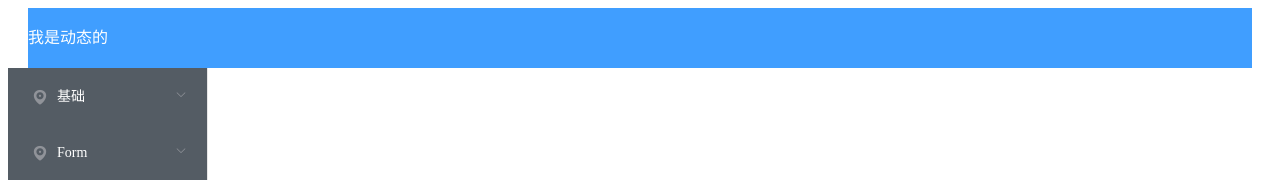
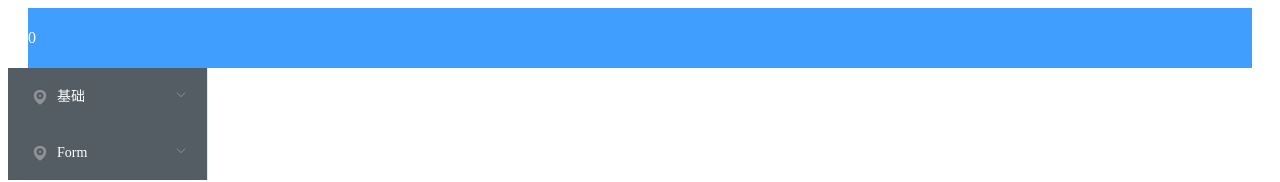
Before and after one commit to gmm2339/myvue, a Vue app in the folder vue_router_elementui/: page / in a window 1280 px wide. Shown: the top 182 px of the page. Built offline with nearby package versions, Linux system fonts and the light colour scheme.

Commit message:
prop动态传值，且附带格式验证

```diff
--- a/vue_router_elementui/src/App.vue
+++ b/vue_router_elementui/src/App.vue
@@ -23,7 +23,7 @@ export default {
   name: 'App',
   data  () {
     return {
-      titleText: '我是动态的'
+      titleText: 0
     }
   },
   components: {
--- a/vue_router_elementui/src/components/Header.vue
+++ b/vue_router_elementui/src/components/Header.vue
@@ -9,7 +9,15 @@
 <script>
 export default {
   name: 'Header',
-  props: ['title']
+  // props 传递不带验证
+  // props: ['title']
+  // props 传值附带验证，此处验证传过来的值必须为Number，否则会在console 中报错
+  props: {
+    title: {
+      type: Number,
+      request: true
+    }
+  }
 }
 </script>
 
```
